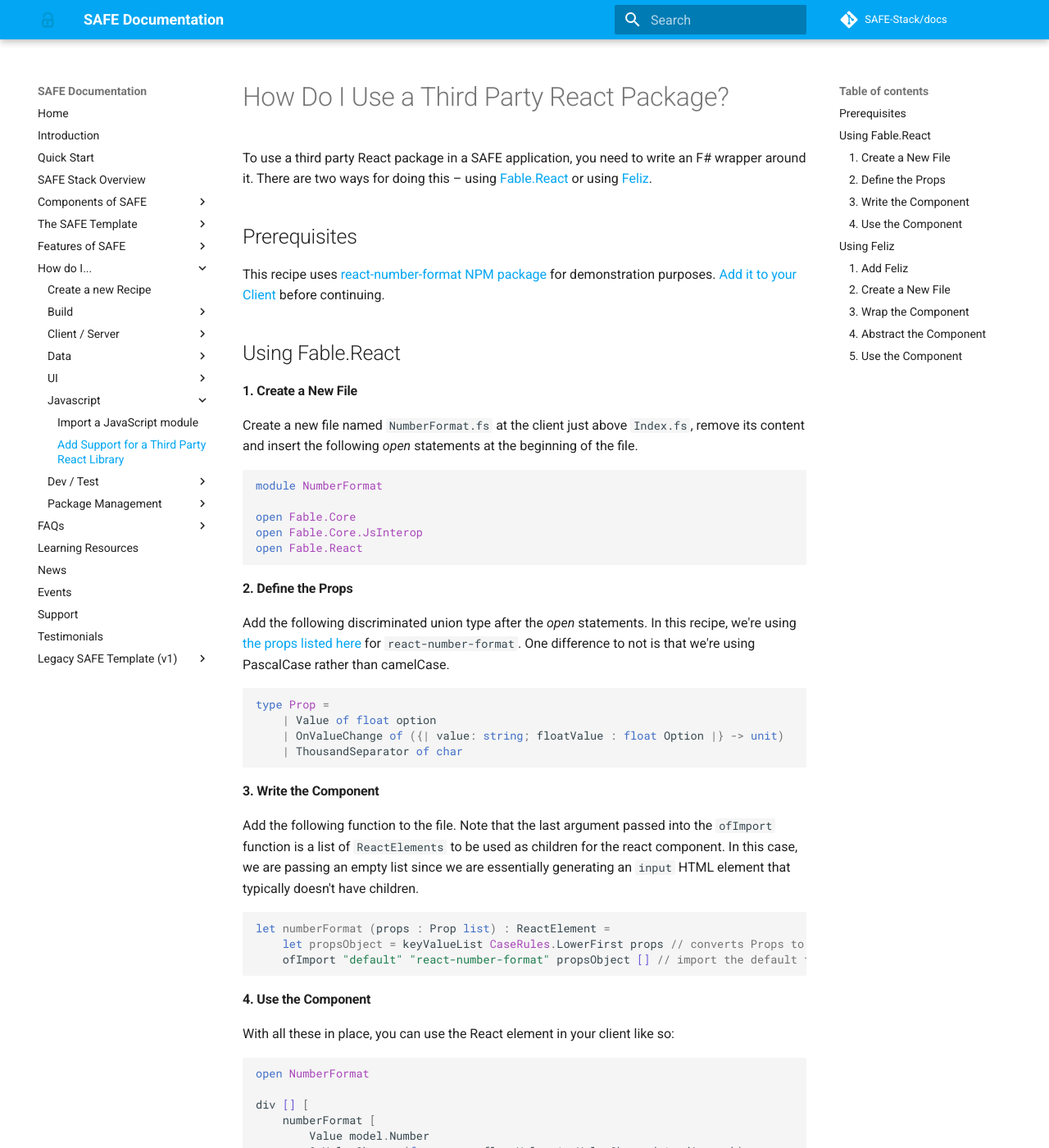
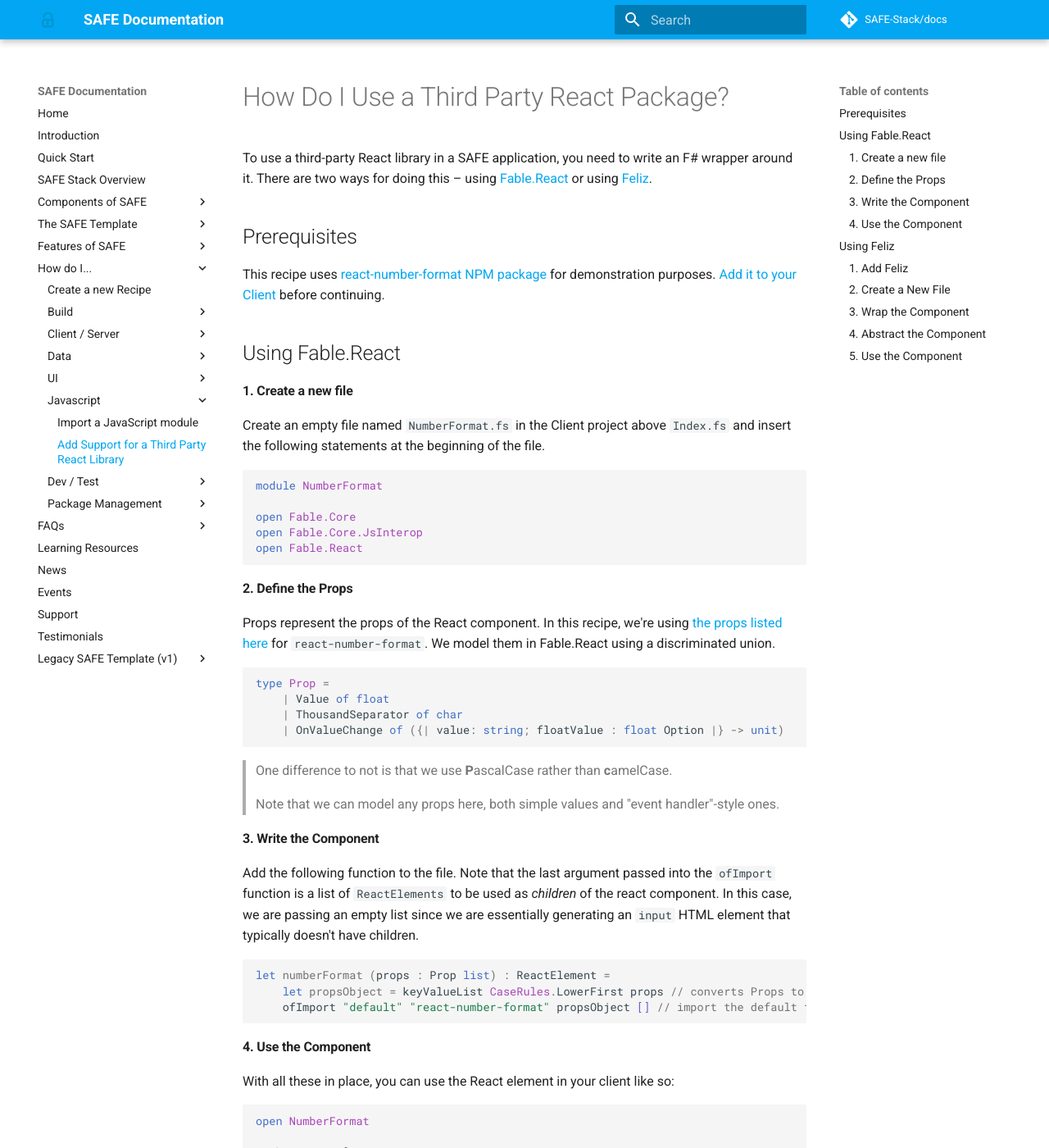
Before and after one commit to SAFE-Stack/docs, an MkDocs documentation site: the page built from docs/recipes/javascript/third-party-react-package.md, in a window 1280 px wide and 1400 px high. Shown: the whole window at 82% size. Built offline with MkDocs 1.6.1 and Material for MkDocs 9.7.7, drawn with Linux system fonts in a browser that asks for light colours; comment, search, counter and statistics services are not loaded.

Commit message:
Clean up Fable.React version

````diff
--- a/docs/recipes/javascript/third-party-react-package.md
+++ b/docs/recipes/javascript/third-party-react-package.md
@@ -1,6 +1,6 @@
 # How Do I Use a Third Party React Package?
 
-To use a third party React package in a SAFE application, you need to write an F# wrapper around it. There are two ways for doing this – using [Fable.React](https://www.nuget.org/packages/Fable.React/) or using [Feliz](https://zaid-ajaj.github.io/Feliz/).
+To use a third-party React library in a SAFE application, you need to write an F# wrapper around it. There are two ways for doing this – using [Fable.React](https://www.nuget.org/packages/Fable.React/) or using [Feliz](https://zaid-ajaj.github.io/Feliz/).
 
 ## Prerequisites
 
@@ -8,9 +8,9 @@
 
 ## Using Fable.React
 
-#### 1. Create a New File
+#### 1. Create a new file
 
-Create a new file named `NumberFormat.fs` at the client just above `Index.fs`, remove its content and insert the following *open* statements at the beginning of the file.
+Create an empty file named `NumberFormat.fs` in the Client project above `Index.fs` and insert the following statements at the beginning of the file.
 
 ```fsharp
 module NumberFormat
@@ -21,19 +21,21 @@
 ```
 
 #### 2. Define the Props
-
-Add the following discriminated union type after the *open* statements. In this recipe, we're using [the props listed here](https://github.com/s-yadav/react-number-format#Props) for `react-number-format`. One difference to not is that we're using PascalCase rather than camelCase.
+Props represent the props of the React component. In this recipe, we're using [the props listed here](https://github.com/s-yadav/react-number-format#Props) for `react-number-format`. We model them in Fable.React using a discriminated union.
 
 ```fsharp
 type Prop =
-    | Value of float option
+    | Value of float
+    | ThousandSeparator of char
     | OnValueChange of ({| value: string; floatValue : float Option |} -> unit)
-    | ThousandSeparator of char
 ```
 
+> One difference to not is that we use **P**ascalCase rather than **c**amelCase.
+>
+> Note that we can model any props here, both simple values and "event handler"-style ones.
+
 #### 3. Write the Component
-
-Add the following function to the file. Note that the last argument passed into the `ofImport` function is a list of `ReactElements` to be used as children for the react component. In this case, we are passing an empty list since we are essentially generating an `input` HTML element that typically doesn't have children.
+Add the following function to the file. Note that the last argument passed into the `ofImport` function is a list of `ReactElements` to be used as *children* of the react component. In this case, we are passing an empty list since we are essentially generating an `input` HTML element that typically doesn't have children.
 
 ```fsharp
 let numberFormat (props : Prop list) : ReactElement =
@@ -42,18 +44,15 @@
 ```
 
 #### 4. Use the Component
-
 With all these in place, you can use the React element in your client like so:
 
 ```fsharp
 open NumberFormat
 
-div [] [
-    numberFormat [
-        Value model.Number
-        OnValueChange (fun x -> x.floatValue |> ValueChanged |> dispatch)
-        ThousandSeparator ','
-    ]
+numberFormat [
+    Value 123.
+    OnValueChange (fun x -> x.floatValue |> ValueChanged |> dispatch)
+    ThousandSeparator ','
 ]
 ```
 
````
